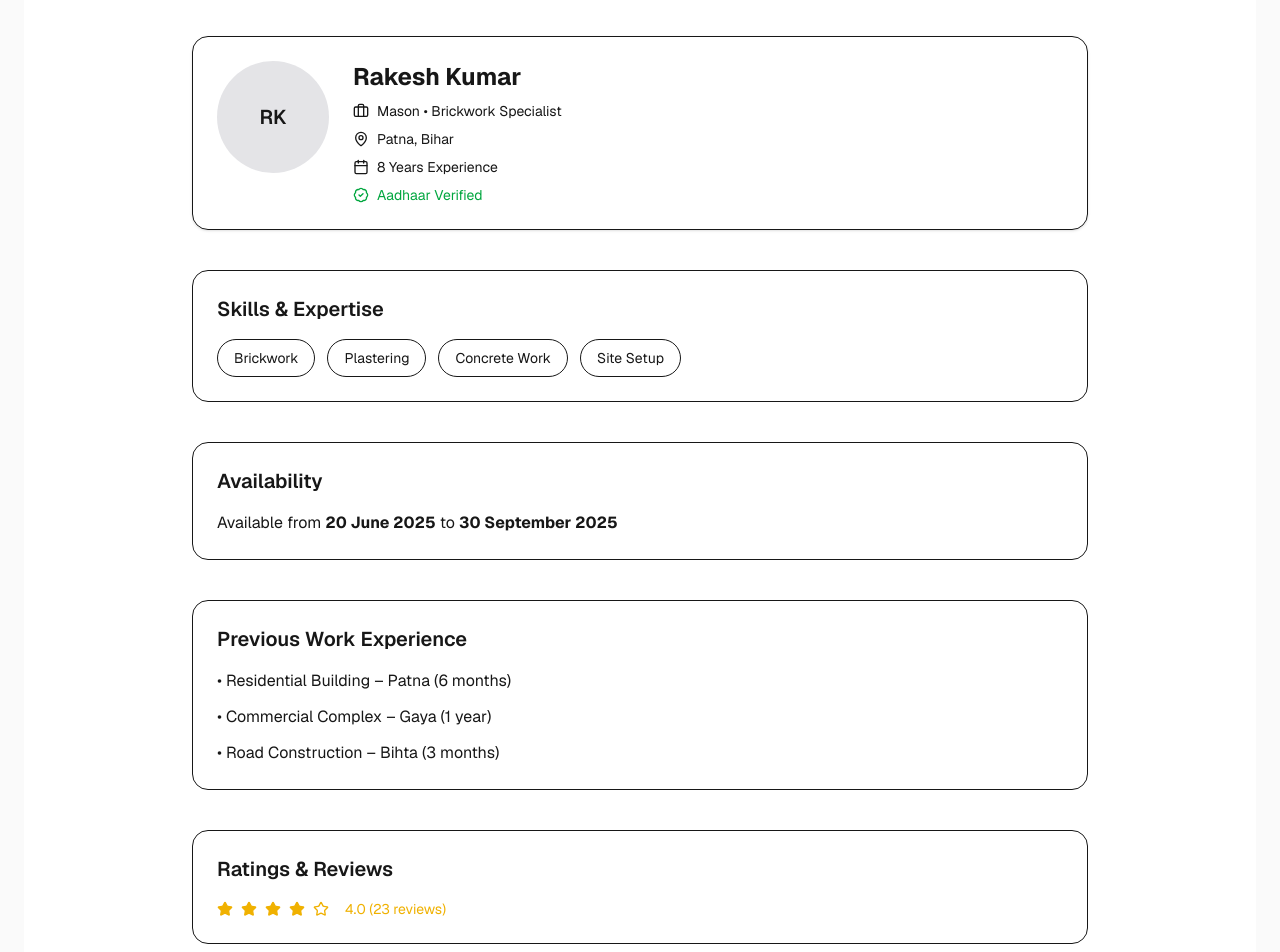
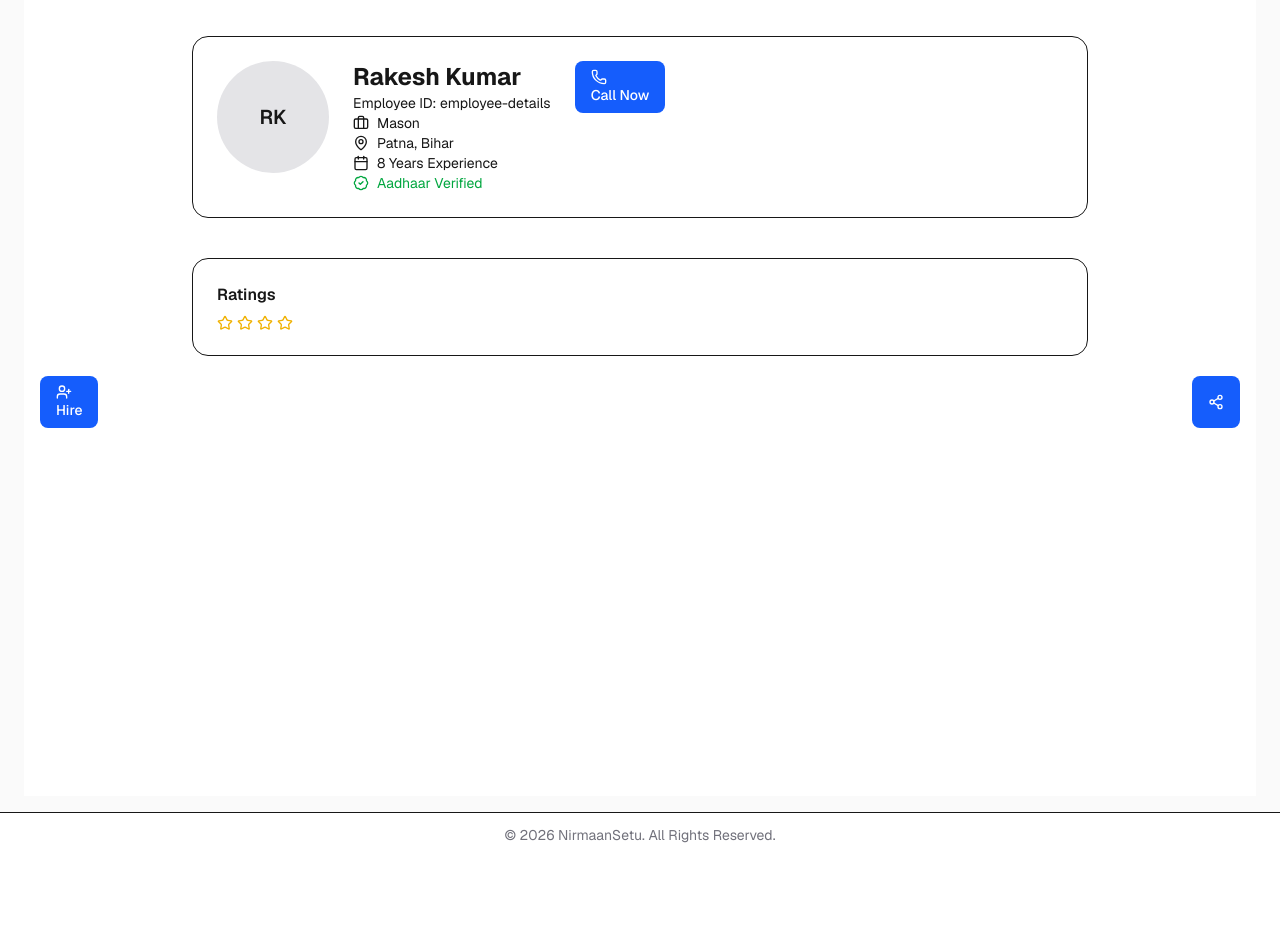
Before and after one commit to Parveen-collab/NirmaanSetu, a Next.js app: page /dashboard/employee/employee-details in a window 1280 px wide. Shown: the part 820-1772 px from the top of the page. After the commit the page ends 1677 px from the top, so only its background shows below. Built offline with nearby package versions, Linux system fonts and the light colour scheme.

Commit message:
refactored project structure

```diff
--- /dev/null
+++ b/app/dashboard/employee/[id]/page.tsx
@@ -0,0 +1,15 @@
+import EmployeeDetails from '@/src/components/features/employeeComponent/EmployeeDetails'
+
+interface PageProps {
+  params: {
+    id: string
+  }
+}
+
+export default function Page({ params }: PageProps) {
+  return (
+    <div>
+      <EmployeeDetails employeeId={params.id} />
+    </div>
+  )
+}
--- a/app/dashboard/employee/employee-details/page.tsx
+++ /dev/null
@@ -1,12 +0,0 @@
-import React from 'react'
-import EmployeeDetails from '@/src/components/features/employeeComponent/EmployeeDetails'
-
-const page = () => {
-  return (
-    <div>
-        <EmployeeDetails/>
-    </div>
-  )
-}
-
-export default page
--- a/src/components/features/employeeComponent/EmployeeDetails.tsx
+++ b/src/components/features/employeeComponent/EmployeeDetails.tsx
@@ -12,149 +12,75 @@ import {
   UserPlus,
   Share2,
 } from 'lucide-react'
-import HireEmployeeModal from './HireEmployeeModal'
+import HireEmployeeModal from '@/src/components/features/employeeComponent/HireEmployeeModal'
 import { useState } from 'react'
 
-export default function EmployeeDetails() {
-  const [showHireModal, setShowHireModal] = useState(false);
-  const [openModal, setOpenModal] = useState<
-    "apply" | "material" | "share" | null
-  >(null);
-  // function setShowHireModal(arg0: boolean): void {
-  //   throw new Error('Function not implemented.')
-  // }
+interface EmployeeDetailsProps {
+  employeeId: string
+}
 
-  // function setOpenModal(arg0: string): void {
-  //   throw new Error('Function not implemented.')
-  // }
+export default function EmployeeDetails({ employeeId }: EmployeeDetailsProps) {
+  const [showHireModal, setShowHireModal] = useState(false)
+  const [openModal, setOpenModal] = useState<'share' | null>(null)
 
   return (
     <div className="min-h-screen bg-background text-foreground px-4 py-10">
-      <div className="max-w-4xl mx-auto space-y-10 animate-fade">
+      <div className="max-w-4xl mx-auto space-y-10">
 
-        {/* ================= PROFILE HEADER ================= */}
-        <section className="flex flex-col sm:flex-row gap-6 items-center sm:items-start border rounded-2xl p-6 shadow-sm">
-
-          {/* Photo */}
-          <div className="w-28 h-28 rounded-full bg-zinc-200 dark:bg-zinc-800 flex items-center justify-center text-xl font-semibold">
+        <section className="flex gap-6 border rounded-2xl p-6">
+          <div className="w-28 h-28 rounded-full bg-zinc-200 flex items-center justify-center text-xl font-semibold">
             RK
           </div>
 
-          {/* Basic Info */}
-          <div className="flex-1 space-y-2">
+          <div>
             <h1 className="text-2xl font-bold text-primary">
               Rakesh Kumar
             </h1>
+            <p className="text-sm text-muted">Employee ID: {employeeId}</p>
 
-            <p className="flex items-center gap-2 text-sm text-muted">
-              <Briefcase className="w-4 h-4 text-primary" />
-              Mason • Brickwork Specialist
+            <p className="flex items-center gap-2 text-sm">
+              <Briefcase size={16} /> Mason
             </p>
-
-            <p className="flex items-center gap-2 text-sm text-muted">
-              <MapPin className="w-4 h-4 text-primary" />
-              Patna, Bihar
+            <p className="flex items-center gap-2 text-sm">
+              <MapPin size={16} /> Patna, Bihar
             </p>
-
-            <p className="flex items-center gap-2 text-sm text-muted">
-              <Calendar className="w-4 h-4 text-primary" />
-              8 Years Experience
+            <p className="flex items-center gap-2 text-sm">
+              <Calendar size={16} /> 8 Years Experience
             </p>
-
             <div className="flex items-center gap-2 text-green-600 text-sm">
-              <BadgeCheck className="w-4 h-4" />
-              Aadhaar Verified
+              <BadgeCheck size={16} /> Aadhaar Verified
             </div>
           </div>
 
-          {/* Call Button */}
           <a href="tel:9876543210">
-            <button className="rounded-full bg-primary px-6 py-3 text-white font-semibold hover:opacity-90 transition">
-              <Phone className="inline w-4 h-4 mr-2" />
-              Call Now
-            </button>
+            <Button>
+              <Phone size={16} /> Call Now
+            </Button>
           </a>
         </section>
 
-        {/* ================= SKILLS ================= */}
         <section className="border rounded-2xl p-6">
-          <h2 className="text-xl font-semibold mb-4 text-primary">
-            Skills & Expertise
-          </h2>
-
-          <div className="flex flex-wrap gap-3">
-            {['Brickwork', 'Plastering', 'Concrete Work', 'Site Setup'].map(
-              (skill) => (
-                <span
-                  key={skill}
-                  className="rounded-full border px-4 py-2 text-sm"
-                >
-                  {skill}
-                </span>
-              )
-            )}
+          <h2 className="font-semibold mb-2">Ratings</h2>
+          <div className="flex gap-1 text-yellow-500">
+            <Star size={16} />
+            <Star size={16} />
+            <Star size={16} />
+            <Star size={16} />
           </div>
         </section>
+      </div>
 
-        {/* ================= AVAILABILITY ================= */}
-        <section className="border rounded-2xl p-6">
-          <h2 className="text-xl font-semibold mb-4 text-primary">
-            Availability
-          </h2>
-
-          <p className="text-muted">
-            Available from <strong>20 June 2025</strong> to{' '}
-            <strong>30 September 2025</strong>
-          </p>
-        </section>
-
-        {/* ================= WORK HISTORY ================= */}
-        <section className="border rounded-2xl p-6">
-          <h2 className="text-xl font-semibold mb-4 text-primary">
-            Previous Work Experience
-          </h2>
-
-          <ul className="space-y-3 text-muted">
-            <li>• Residential Building – Patna (6 months)</li>
-            <li>• Commercial Complex – Gaya (1 year)</li>
-            <li>• Road Construction – Bihta (3 months)</li>
-          </ul>
-        </section>
-
-        {/* ================= RATINGS ================= */}
-        <section className="border rounded-2xl p-6">
-          <h2 className="text-xl font-semibold mb-4 text-primary">
-            Ratings & Reviews
-          </h2>
-
-          <div className="flex items-center gap-2 text-yellow-500">
-            <Star className="w-4 h-4 fill-yellow-500" />
-            <Star className="w-4 h-4 fill-yellow-500" />
-            <Star className="w-4 h-4 fill-yellow-500" />
-            <Star className="w-4 h-4 fill-yellow-500" />
-            <Star className="w-4 h-4" />
-            <span className="text-sm text-muted ml-2">
-              4.0 (23 reviews)
-            </span>
-          </div>
-        </section>
-
-      </div>
-      {/* Actions */}
-      <div className="mt-5 flex items-center justify-between gap-3">
+      <div className="mt-5 flex justify-between">
         <Button onClick={() => setShowHireModal(true)}>
-          <UserPlus size={16} />
-          Hire
+          <UserPlus size={16} /> Hire
         </Button>
 
         <Button onClick={() => setOpenModal("share")}>
           <Share2 size={16} />
         </Button>
       </div>
-      {openModal === "share" && (
-        <ShareModal onClose={() => setOpenModal(null)} />
-      )}
 
+      {openModal && <ShareModal onClose={() => setOpenModal(null)} />}
       {showHireModal && (
         <HireEmployeeModal onClose={() => setShowHireModal(false)} />
       )}
--- a/src/components/features/employeeComponent/EmployeePage.tsx
+++ b/src/components/features/employeeComponent/EmployeePage.tsx
@@ -2,7 +2,7 @@
 
 import React, { useState } from "react";
 import Image from "next/image";
-import { Search, Share2, UserPlus, Info } from "lucide-react";
+import { Share2, UserPlus, Info } from "lucide-react";
 import Button from "@/src/components/common/Button";
 import ShareModal from "@/src/components/features/ShareModal";
 import HireEmployeeModal from "@/src/components/features/employeeComponent/HireEmployeeModal";
@@ -53,21 +53,22 @@ export default function EmployeePage() {
   const [openModal, setOpenModal] = useState<
     "apply" | "material" | "share" | null
   >(null);
+
   return (
     <div className="min-h-screen bg-zinc-50 dark:bg-black px-4 py-6 sm:px-6 lg:px-10">
 
       {/* Header */}
       <div className="mb-6 flex flex-col gap-4 sm:flex-row sm:items-center sm:justify-between">
+        <div>
           <h1 className="text-2xl font-semibold text-zinc-900 dark:text-white">
             Employees
           </h1>
           <p className="mt-1 text-sm text-zinc-600 dark:text-zinc-400">
             Find employees to complete your works on time
           </p>
+        </div>
 
-        {/* Search */}
         <SearchBar />
-
       </div>
 
       {/* Employee Grid */}
@@ -106,6 +107,7 @@ export default function EmployeePage() {
                   {emp.specialization}
                 </span>
               </p>
+
               <p>
                 <span className="font-medium text-zinc-700 dark:text-zinc-300">
                   Experience:
@@ -114,12 +116,14 @@ export default function EmployeePage() {
                   {emp.experience}
                 </span>
               </p>
+
               <p>
                 <span className="font-medium text-zinc-700 dark:text-zinc-300">
                   Availability:
                 </span>{" "}
                 <span
-                  className={`ml-1 rounded-full px-2 py-0.5 text-xs font-medium ${emp.availability === "Available"
+                  className={`ml-1 rounded-full px-2 py-0.5 text-xs font-medium ${
+                    emp.availability === "Available"
                       ? "bg-green-100 text-green-700 dark:bg-green-900 dark:text-green-300"
                       : "bg-red-100 text-red-700 dark:bg-red-900 dark:text-red-300"
                   }`}
@@ -140,7 +144,8 @@ export default function EmployeePage() {
                 <Share2 size={16} />
               </Button>
 
-              <Button href="/dashboard/employee/employee-details">
+              {/* ✅ Dynamic route by ID */}
+              <Button href={`/employee/${emp.id}`}>
                 <Info size={16} />
               </Button>
             </div>
@@ -155,7 +160,6 @@ export default function EmployeePage() {
       {showHireModal && (
         <HireEmployeeModal onClose={() => setShowHireModal(false)} />
       )}
-
     </div>
   );
 }
```
Also changed, not shown: src/types/index.ts (added), src/types/shop.ts (added), src/types/user.ts (added). Lines whose indentation alone changed are shown as unchanged.
